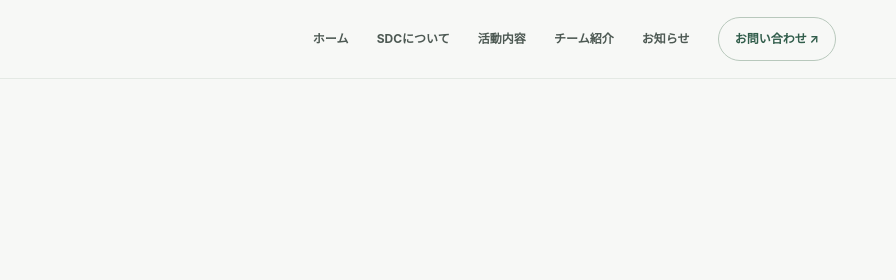
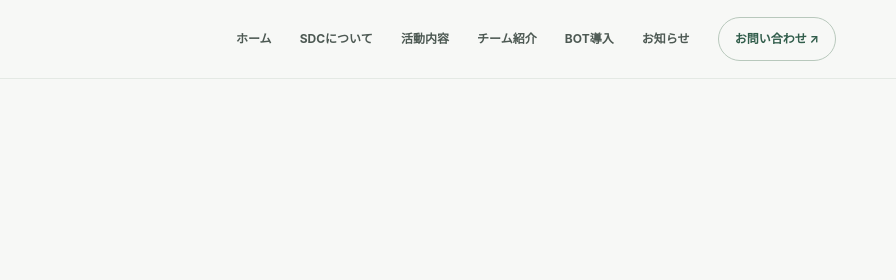
Before and after one commit to skuro709/sdc, a plain HTML site: page pages/teams.html in a window 1280 px wide. Shown: the top 280 px of the page, 384-1280 px from the left. Drawn offline with Linux system fonts and the light colour scheme; files whose address does not match are found by name.

Commit message:
teams.html を更新

```diff
--- a/pages/teams.html
+++ b/pages/teams.html
@@ -24,6 +24,7 @@
         <a href="../pages/about.html">SDCについて</a>
         <a href="../pages/activities.html">活動内容</a>
         <a href="../pages/teams.html" aria-current="page">チーム紹介</a>
+        <a href="../pages/bots.html">BOT導入</a>
         <a href="../pages/news.html">お知らせ</a>
         <a class="nav-cta" href="../pages/contact.html">お問い合わせ ↗</a>
       </nav>
```
